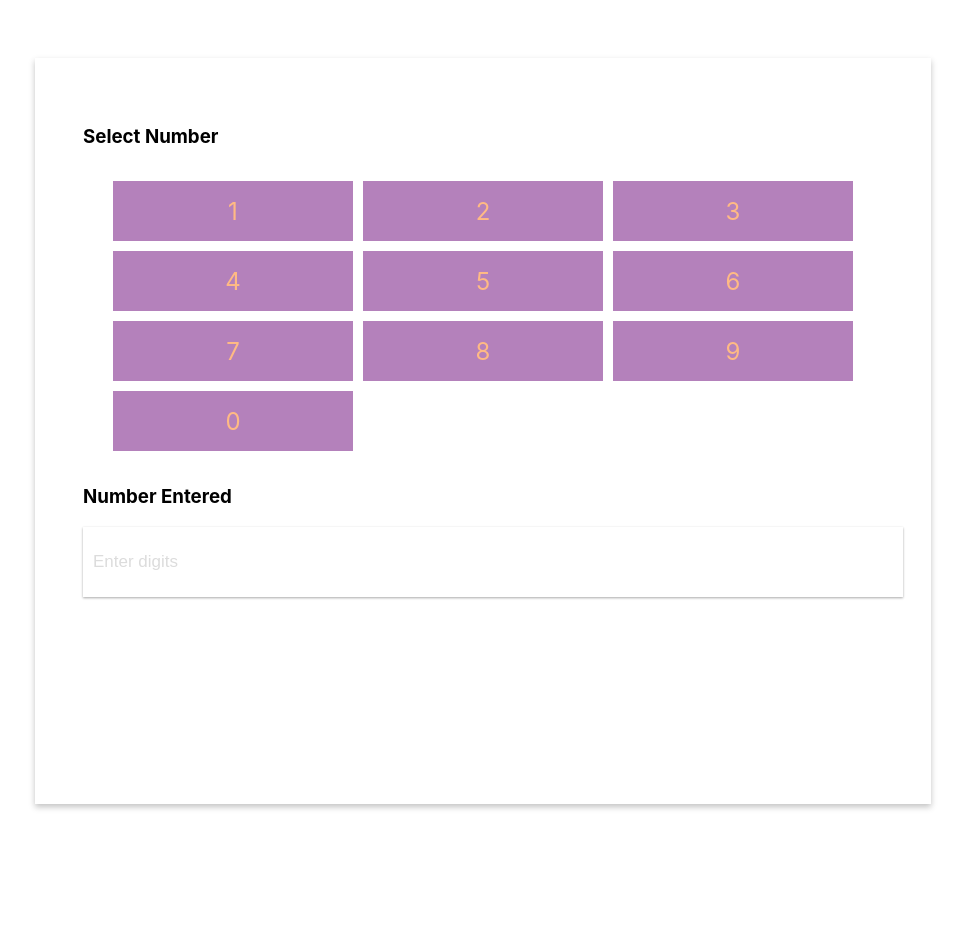
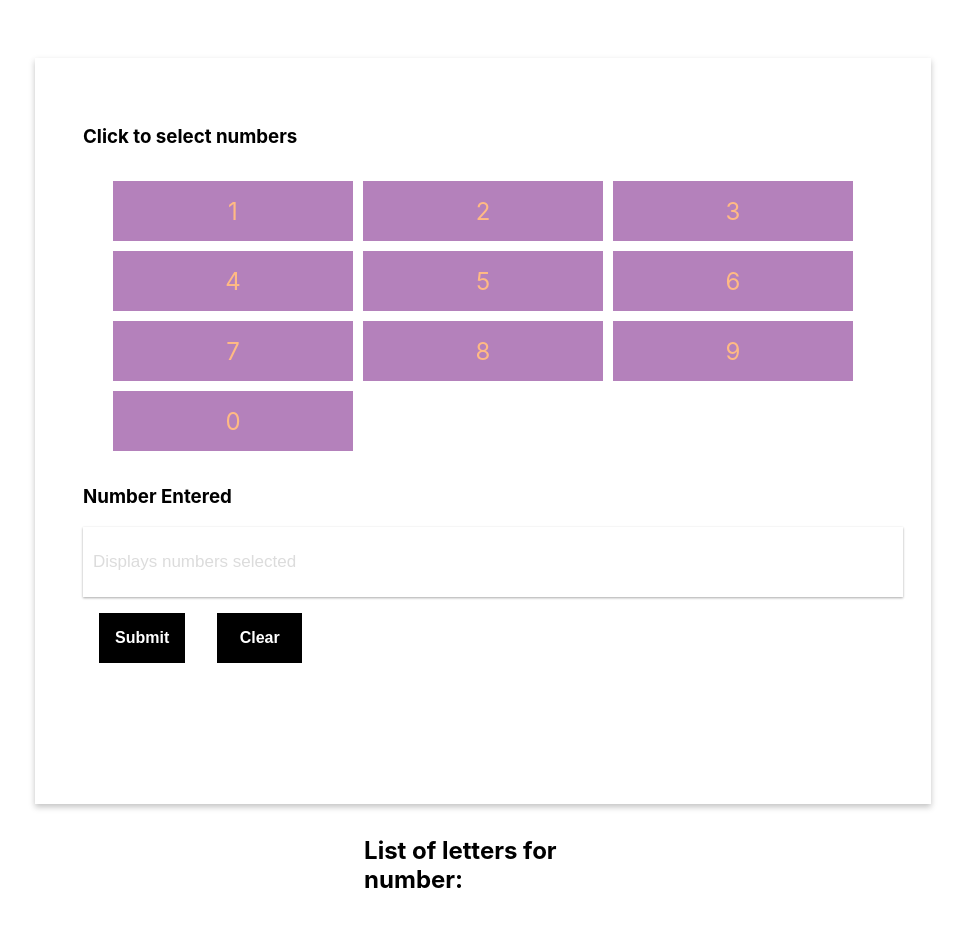
Before and after one commit to marishibata/phone-number-letter-converter, a React (Create React App) app in the folder client/: page / in a window 1280 px wide. Shown: the part 129-1056 px from the top of the page, without its empty margins (157-1122 px from the left). Before the commit the page ends 1013 px from the top, so only its background shows below. Built offline with nearby package versions, Linux system fonts and the light colour scheme.

Commit message:
chore: component fixes

```diff
--- a/client/src/App.tsx
+++ b/client/src/App.tsx
@@ -15,6 +15,14 @@ import {
 } from './components/';
 
 import { clearPhoneWords, fetchPhoneWordsAsync } from './store/actions';
+
+import styled from 'styled-components';
+
+
+const ButtonsContainer = styled.div`
+  display: flex;
+  flex-direction: row;
+`
 
 const App: FC = () => {
 
@@ -47,23 +55,21 @@ const App: FC = () => {
         <Keyboard onClick={handleClick} />
         <InputField
           value={inputTerm}
-          placeholder='Enter digits'
+          placeholder='Displays numbers selected'
           onChange={(event: any) => setInputTerm([event.target.value].join(''))}
         />
+        <ButtonsContainer>
           <Button
-          button={Button}
             onClick={handleSubmit}
-          color="#00896C"
           >
             Submit
           </Button>
           <Button
-          button={Button}
             onClick={handleClear}
-          color="#B19663"
           >
             Clear
           </Button>
+        </ButtonsContainer>
       </div>
       <WordList number={number} />
     </div>
--- a/client/src/components/Buttons/Button.tsx
+++ b/client/src/components/Buttons/Button.tsx
@@ -1,17 +1,48 @@
 import { FC } from "react";
+import styled, { css } from 'styled-components';
 
-import "../Buttons/Button.css";
+const buttonDisabled = css`
+  opacity: 0.7;
+  cursor: not-allowed;
+`
+
+const getButtonStyles = (props: any) => {
+  if (props.disabled) return buttonDisabled;
+}
+
+const Container = styled.button`
+  min-width: 85px;
+  width: auto;
+  background-color: #000000;
+  color: #ffffff;
+  cursor: pointer;
+  font-size: 1rem;
+  font-weight: 600;
+  height: 50px;
+  padding: 0 1rem;
+  text-align: center;
+  border: none;
+  outline: none;
+  margin: 1rem;
+
+  ${getButtonStyles}
+
+  @media screen and (max-width: 600px) {
+    height: 45px;
+  }
+`
 
 interface ButtonProps {
-  button: any,
+  children: any,
   onClick?: React.MouseEventHandler<HTMLElement>,
-  color: string,
 }
 
-const Button: FC<ButtonProps> = ({ button, onClick, color }) => {
+const Button: FC<ButtonProps> = ({ children, onClick }) => {
 
   return (
-    <div className="button" onClick={onClick} color={color}>{button}</div>
+    <Container onClick={onClick}>
+      {children}
+    </Container>
   )
 
 }
--- a/client/src/components/InputField/InputField.tsx
+++ b/client/src/components/InputField/InputField.tsx
@@ -38,8 +38,8 @@ const InputField: FC<InputFieldProps> = ({
 }) => {
 
   const handleKeyPress = (event: KeyboardEvent) => {
-    const charAllowed = new RegExp('^[2-9]+$')
-    if (!charAllowed.test(event.key)) {
+    const charsAllowed = new RegExp('^[2-9]+$')
+    if (!charsAllowed.test(event.key)) {
       event.preventDefault()
     }
   }
--- a/client/src/components/Keyboard/Keyboard.tsx
+++ b/client/src/components/Keyboard/Keyboard.tsx
@@ -11,11 +11,9 @@ interface KeyboardProps {
 
 const Keyboard: FC<KeyboardProps> = ({ onClick }) => {
 
-  const [active, setActive] = useState(false);
-
   return (
     <div>
-      <h3>Select Number</h3>
+      <h3>Click to select numbers</h3>
       <div className="keypad-container" >
         <div className="keypad-number" onClick={onClick}>1</div>
         <div className="keypad-number" onClick={onClick}>2</div>
--- a/client/src/components/WordList/WordList.tsx
+++ b/client/src/components/WordList/WordList.tsx
@@ -2,9 +2,25 @@ import WordListItem from "../WordListItem/WordListItem";
 
 import { useSelector, RootStateOrAny } from "react-redux";
 
+import styled from "styled-components";
+
 import {
   FC,
 } from 'react';
+
+const Container = styled.div`
+  width: 80%;
+  margin: 2rem 0;
+  margin-left: auto;
+  margin-right: auto;
+`
+
+const ListContainer = styled.div`
+  display: flex;
+  flex-direction: row;
+  flex-wrap: wrap;
+  justify-content: center;
+`
 
 interface WordListProps {
   number: string;
@@ -16,14 +32,14 @@ const WordList: FC<WordListProps> = ({ number }) => {
 
   return (
     <div>
-      {wordList.length ? (
-        <div className="wordlist-container">
-          <h2>List of letters for number: {number}</h2>
+      <Container>
+        <h2>List of letters for number: {number}</h2>
+        <ListContainer>
           {wordList.map((item: any, index: any) => (
             <WordListItem key={index} item={item} />
           ))}
-        </div>
-      ) : null}
+        </ListContainer>
+      </Container>
     </div>
   )
 }
--- a/client/src/store/actions.ts
+++ b/client/src/store/actions.ts
@@ -20,7 +20,7 @@ export const clearPhoneWords = () => ({
 
 export const fetchPhoneWordsAsync = (number: string) => {
 
-  const url = `http://localhost:5000/${number}`
+  const url = `http://localhost:5000/number/${number}`
 
   return async (dispatch: any) => {
     dispatch(fetchPhoneWordsStart());
```
Also changed, not shown: 2 other files (tests, documents, lock files or other folders). Lines whose indentation alone changed are shown as unchanged.
